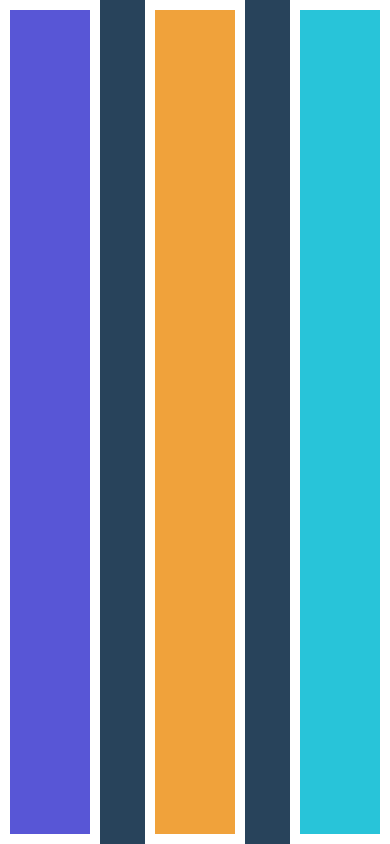
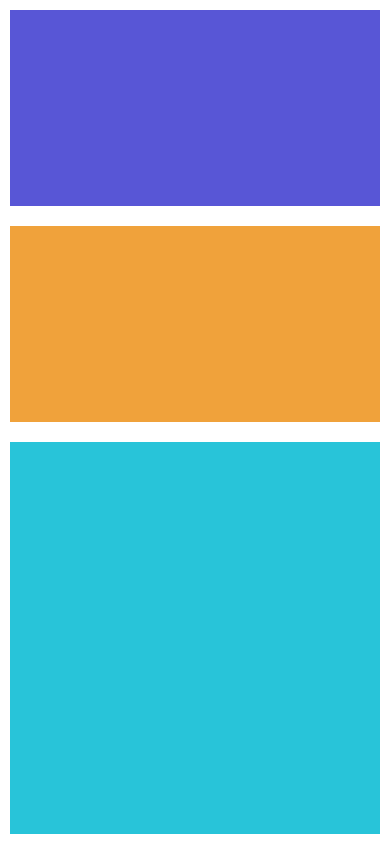
Before and after one commit to javiergranados/counter-app, a React Native app: screen / in a window 390 px wide. Built offline with nearby package versions, Linux system fonts and the light colour scheme.

Commit message:
Resolve task 06

```diff
--- a/App.tsx
+++ b/App.tsx
@@ -5,7 +5,7 @@ import { SafeAreaView } from 'react-native';
 // import DimensionsScreen from './src/screens/DimensionsScreen';
 // import PositionsScreen from './src/screens/PositionsScreen';
 // import FlexScreen from './src/screens/FlexScreen';
-import TaskScreen from './src/screens/TaskScreens/05';
+import TaskScreen from './src/screens/TaskScreens/06';
 
 const App = () => {
   // return <CounterScreen />;
--- a/src/screens/TaskScreens/06.tsx
+++ b/src/screens/TaskScreens/06.tsx
@@ -17,22 +17,19 @@ const styles = StyleSheet.create({
     backgroundColor: '#28435b',
   },
   boxPurple: {
-    width: 100,
-    height: 100,
+    flex: 1,
     borderWidth: 10,
     borderColor: 'white',
     backgroundColor: '#5856d6',
   },
   boxOrange: {
-    width: 100,
-    height: 100,
+    flex: 1,
     borderWidth: 10,
     borderColor: 'white',
     backgroundColor: '#f0a23b',
   },
   boxBlue: {
-    width: 100,
-    height: 100,
+    flex: 2,
     borderWidth: 10,
     borderColor: 'white',
     backgroundColor: '#28c4d9',
```
